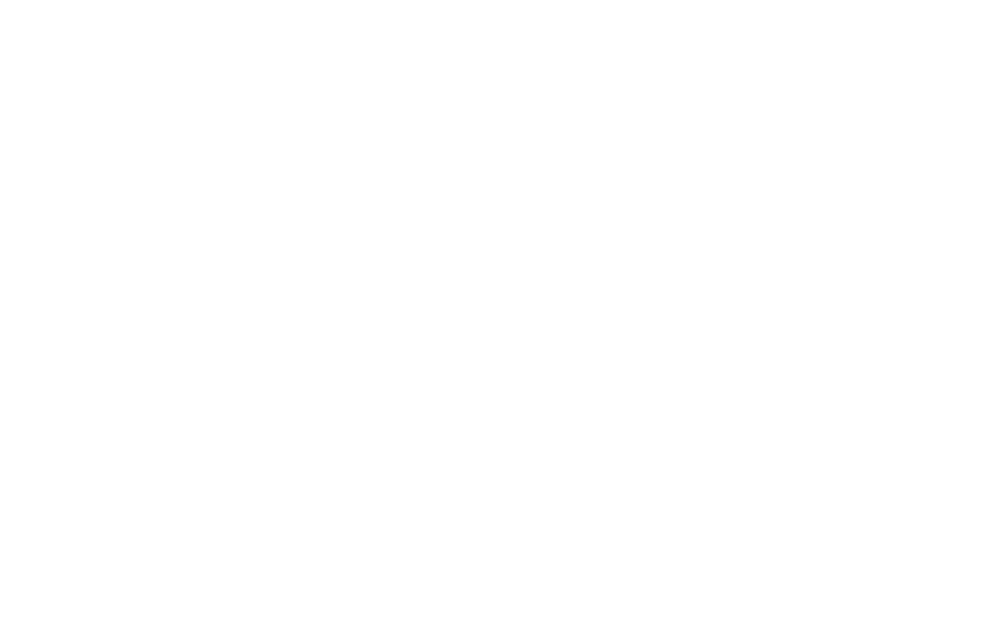
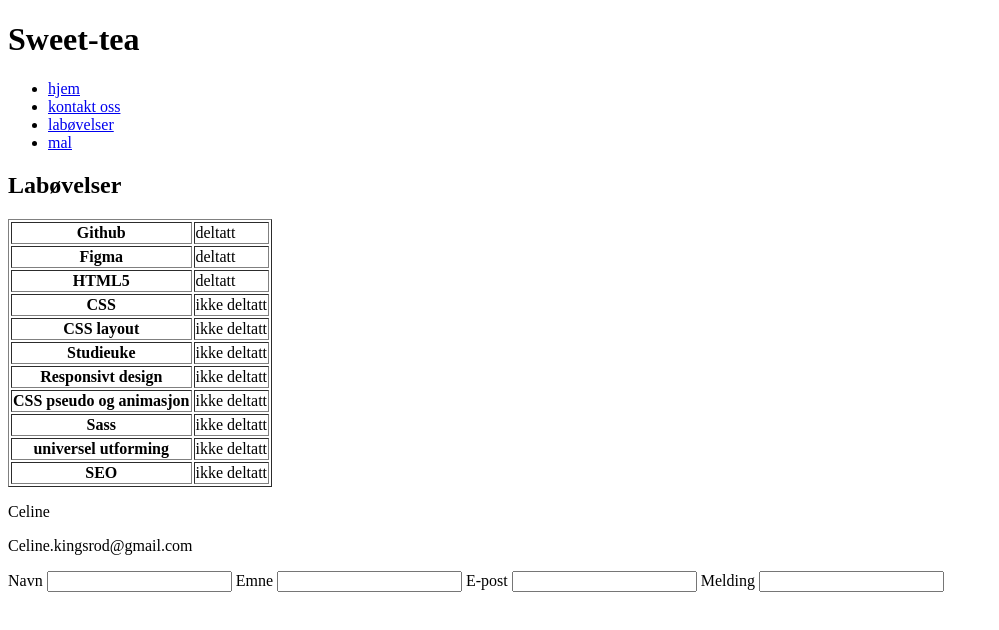
Before and after one commit to IsaCeline/Laboevelse, a plain HTML site: page oppgaver/labøvelse.html in a window 1280 px wide. Shown: the whole page, without its empty margins (0-999 px from the left). Drawn offline with Linux system fonts and the light colour scheme.

Commit message:
Ferdig oppgave
Lage Forside og labøvelse oversikts tabell

```diff
--- a/oppgaver/labøvelse.html
+++ b/oppgaver/labøvelse.html
@@ -0,0 +1,87 @@
+<!DOCTYPE html>
+<html lang="en">
+<head>
+    <meta charset="UTF-8">
+    <meta name="viewport" content="width=device-width, initial-scale=1.0">
+    <title>Document</title>
+</head>
+<body>
+<header>
+        <h1>Sweet-tea</h1>
+        <nav>
+            <ul>
+                <li><a href="index.html">hjem</a></li>
+                <li><a href="#kontakt">kontakt oss</a></li>
+                <li><a href="labøvelse.html">labøvelser</a></li>
+                <li><a href="gjenbrukbarmal.html">mal</a></li>
+            </ul>
+        </nav>
+    </header>
+
+        <table border="thead">
+            <thead>
+                 <h2>Labøvelser</h2>
+            </thead>
+            <tbody>
+                <tr>
+                    <th>Github</th>
+                    <td>deltatt</td>
+                </tr>
+                <tr>
+                    <th>Figma</th>
+                    <td>deltatt</td>
+                </tr>
+                <tr>
+                    <th>HTML5</th>
+                    <td>deltatt</td>
+                </tr>
+                <tr>
+                    <th>CSS</th>
+                    <td>ikke deltatt</td>
+                </tr>
+                <tr>
+                    <th>CSS layout</th>
+                    <td>ikke deltatt</td>
+                </tr>
+                <tr>
+                    <th>Studieuke</th>
+                    <td>ikke deltatt</td>
+                </tr>
+                <tr>
+                    <th>Responsivt design</th>
+                    <td>ikke deltatt</td>
+                </tr>
+                <tr>
+                    <th>CSS pseudo og animasjon</th>
+                    <td>ikke deltatt</td>
+                </tr>
+                <tr>
+                    <th>Sass</th>
+                    <td>ikke deltatt</td>
+                </tr>
+                <tr>
+                    <th>universel utforming</th>
+                    <td>ikke deltatt</td>
+                </tr>
+                <tr>
+                    <th>SEO</th>
+                    <td>ikke deltatt</td>
+                </tr>
+            </tbody>
+        </table>
+
+     <footer id="Kontakt">
+        <p>Celine</p>
+        <p>Celine.kingsrod@gmail.com</p>
+        <label for="Navn">Navn</label>
+        <input type="text" id="Navn">
+        <label for="Emne">Emne</label>
+        <input type="text" id="Emne">
+        <label for="E-post">E-post</label>
+        <input type="email" id="E-post">
+        <label for="Melding">Melding</label>
+        <input type="text" id="Melding">
+    </footer>
+
+</body>
+</html>
```
Also changed, not shown: oppgaver/gjenbrukbarmal.html (+1 -23 lines), oppgaver/index.html (+7 -2 lines).
